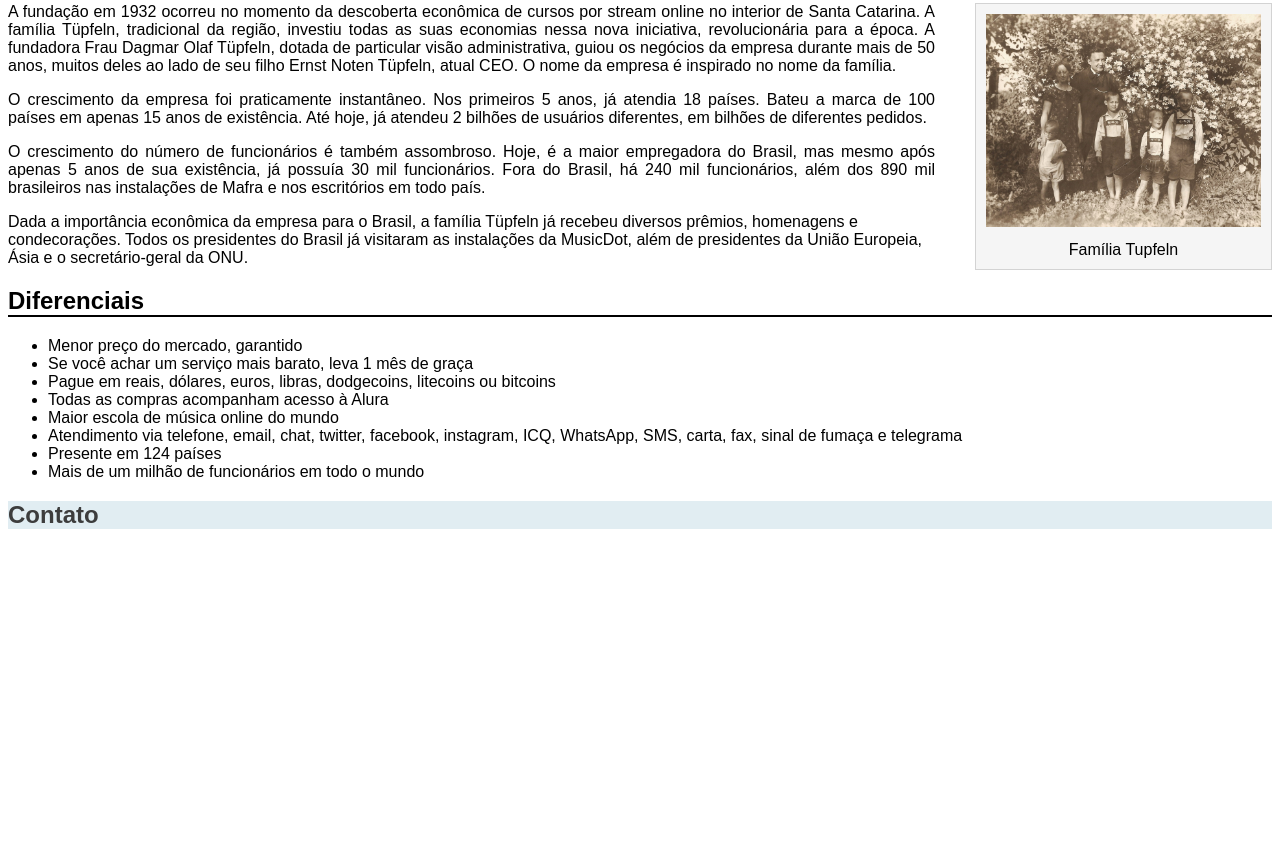
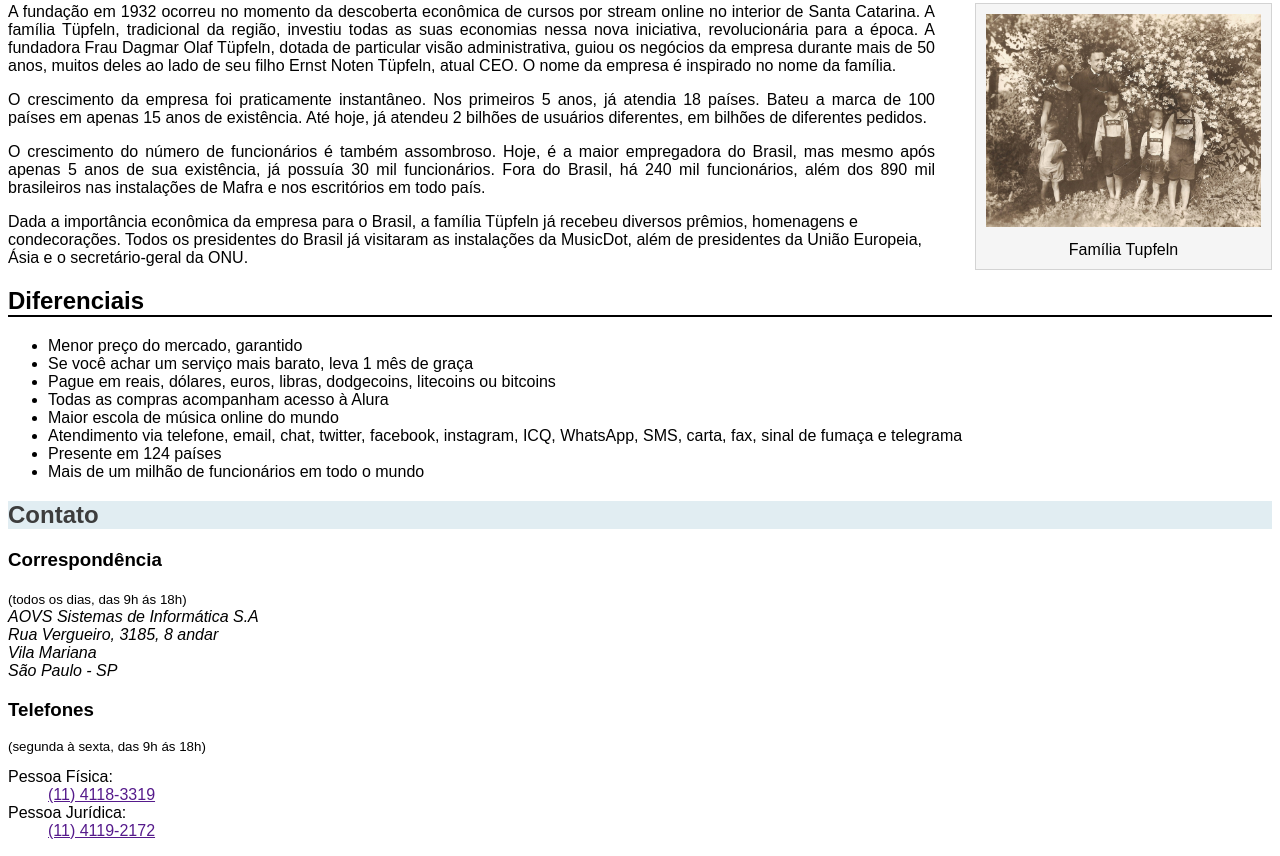
Before and after one commit to kaue-v/music-dot, a plain HTML site: page sobre.html in a window 1280 px wide. Shown: the part 790-1646 px from the top of the page. Before the commit the page ends 1339 px from the top, so only its background shows below. Drawn offline with Linux system fonts and the light colour scheme.

Commit message:
Atualização de contato

```diff
--- a/sobre.html
+++ b/sobre.html
@@ -52,5 +52,36 @@
     </ul>
 
     <h2 class="titulos">Contato</h2>
+    <section>
+        <dl>
+            <dt><h3>Correspondência</h3></dt>
+
+            <dt><small>(todos os dias, das <time>9h</time> ás <time>18h</time>)</small></dt>
+
+            <address>
+                AOVS Sistemas de Informática S.A<br>
+                Rua Vergueiro, 3185, 8 andar<br>
+                Vila Mariana<br>
+                São Paulo - SP
+            </address>
+
+        </dl>
+    </section>
+
+    <section>
+        <dl>
+            <dt><h3>Telefones</h3></dt>
+
+            <dt><small><p>(segunda à sexta, das <time>9h</time> ás <time>18h</time>)</p></small></dt>
+
+            <dt>Pessoa Física:</dt>
+                <dd><a href="">(11) 4118-3319</a></dd>
+
+            <dt>Pessoa Jurídica:</dt>
+                <dd><a href="">(11) 4119-2172</a></dd>
+
+        </dl>
+    </section>
+
 </body>
 </html>
```
